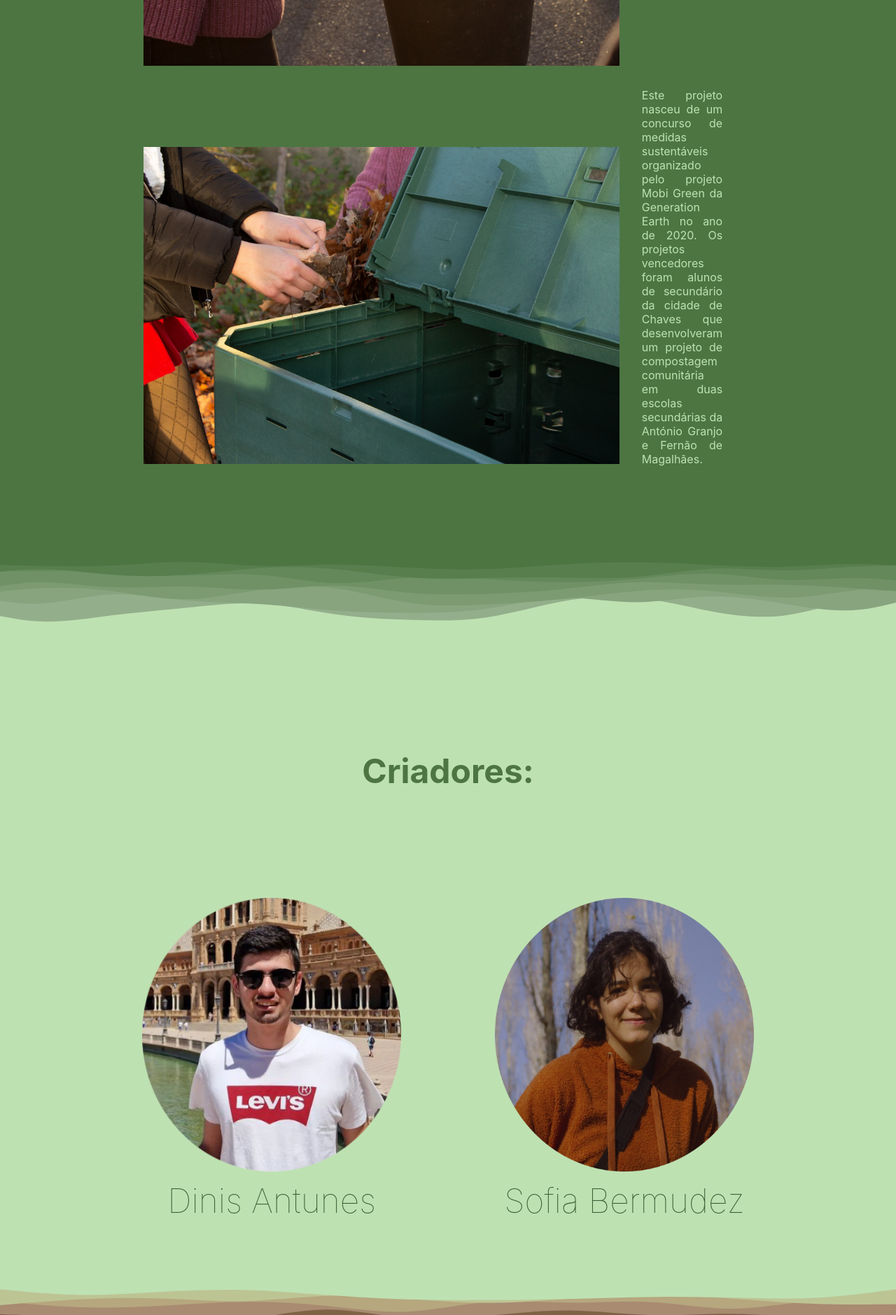
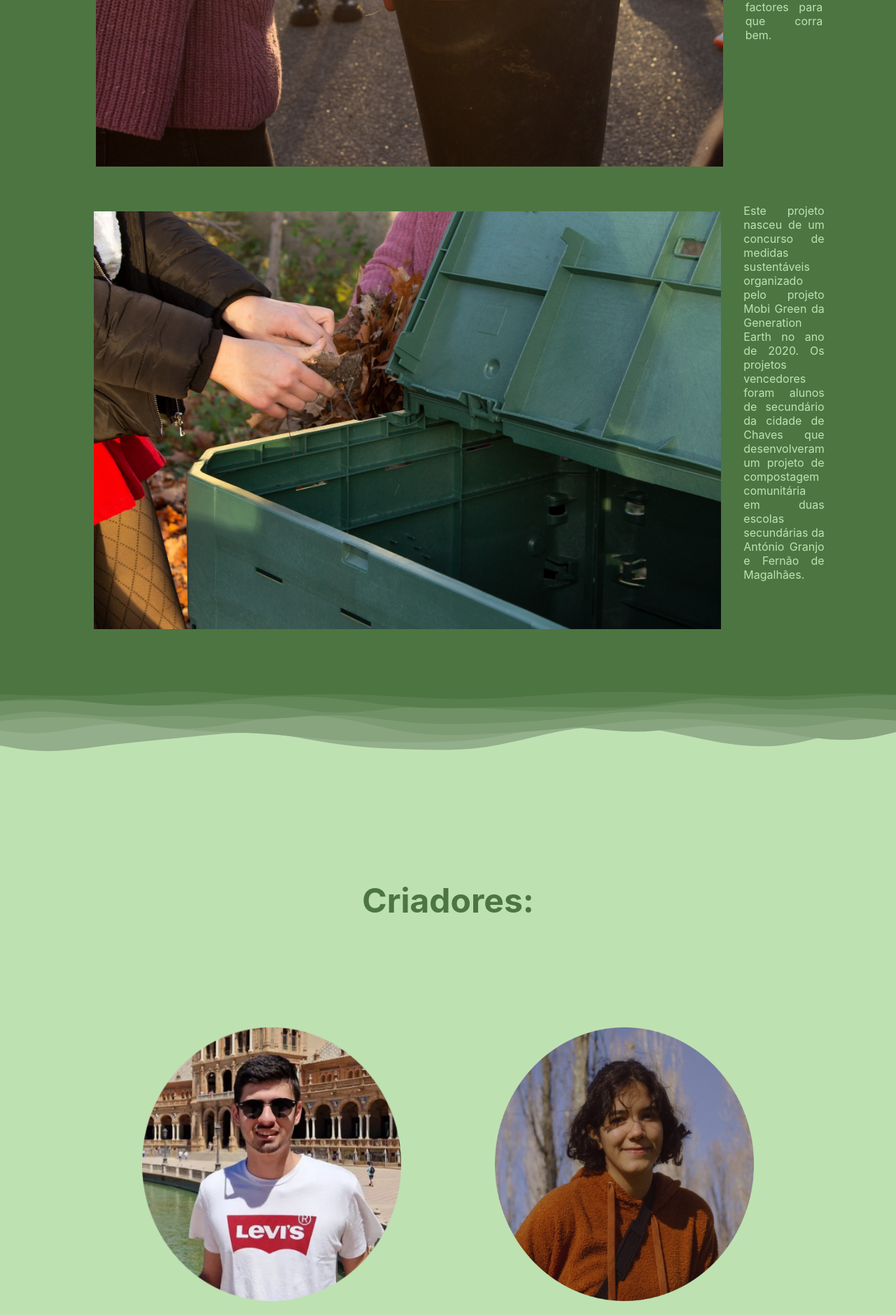
Before and after one commit to DinaX02/composto_mudanca, a React (Create React App) app: page /about in a window 1280 px wide. Shown: the part 680-2559 px from the top of the page at 70% size. Built offline with nearby package versions, Linux system fonts and the light colour scheme; no server answers.

Commit message:
about.js

```diff
--- a/src/components/ConteudoHp/ConteudoHp.css
+++ b/src/components/ConteudoHp/ConteudoHp.css
@@ -120,7 +120,8 @@ section {
 
 .sectionajuste{
     display: flex;
-    margin: 0  auto 0 auto;
+    justify-content: center;
+    margin: 0 auto 0 auto;
     align-items: center;
     width: 70%;
 }
@@ -139,7 +140,7 @@ section {
     margin-top: 1.5em;
 }
 
-@media (max-width: 600px) {
+@media (max-width: 800px) {
     .sectionajuste {
         display: flex;
         flex-direction: column;
--- a/src/paginas/About.js
+++ b/src/paginas/About.js
@@ -13,13 +13,13 @@ const About = () => {
       <h1 className="h1first h1about margin">Porquê criar este projeto?</h1>
         <div className="paragrafowidth ">
             <div className='sectionajuste infos'>
-                <img src={require('./foto1.jpg')} width='680vh'/><p className='textoclean'>
+                <img src={require('./foto1.jpg')} width='100%'/><p className='textoclean'>
                 Compostagem Comunitária é um processo que envolve muitos stakeholders e por isso pode implicar vários
                 factores para que corra bem.</p>
             </div>
 
 
-            <div className='sectionajuste infos'><img src={require('./foto2.jpg')} width='680vh'/>
+            <div className='sectionajuste infos'><img src={require('./foto2.jpg')} width='100%'/>
                 <p className="espacofooterabout textoclean"> Este projeto nasceu de um concurso de medidas sustentáveis
                     organizado pelo projeto Mobi Green da Generation Earth no ano de 2020.
                     Os projetos vencedores foram alunos de secundário da cidade de Chaves que desenvolveram um projeto
@@ -41,13 +41,13 @@ const About = () => {
           <div className="textoclean containerrrdiv criadores">
 
               <div className='creators'>
-                  <button><img src={require('./dinis.png')}/></button>
-                  <p>Dinis Antunes</p></div>
+                  <button><img src={require('./dinis.png')} width='100%'/></button>
+                  <p><a href='https://github.com/DinaX02' target='_blank'>Dinis Antunes</a></p></div>
 
 
               <div className='creators'>
                   <button><img src={require('./sofia.png')} width='680vh'/></button>
-                  <p> Sofia Bermudez</p></div>
+                  <p><a href='https://github.com/sbvog' target='_blank'>Sofia Bermudez</a></p></div>
 
 
         <div>
--- a/src/paginas/SignUp_Aluno.css
+++ b/src/paginas/SignUp_Aluno.css
@@ -187,7 +187,8 @@ input[type='password'], select{
 }
 
 .paragrafowidth{
-  width: 90%;
+    width: 100%;
+
 
 }
 #refresh{
@@ -212,8 +213,14 @@ margin: auto;
     margin-bottom: 3em;
 }
 
-.CompSumUp{
+.CompSumUp {
     text-align: center;
-background-color: #4D7542;
+    background-color: #4D7542;
     height: 100vh;
 }
+
+@media only screen and (max-width: 800px) {
+    .containerrrdiv, select {
+        flex-direction: column;
+    }
+}
```
